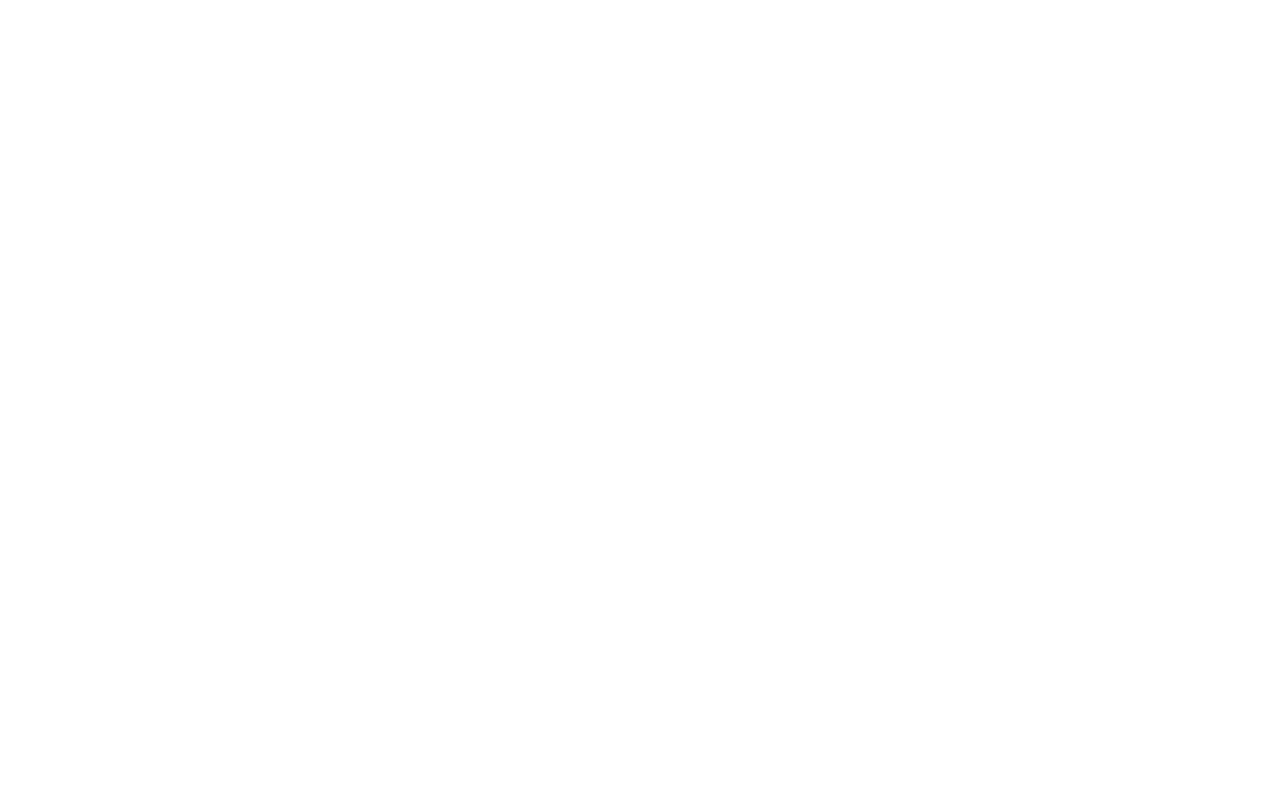
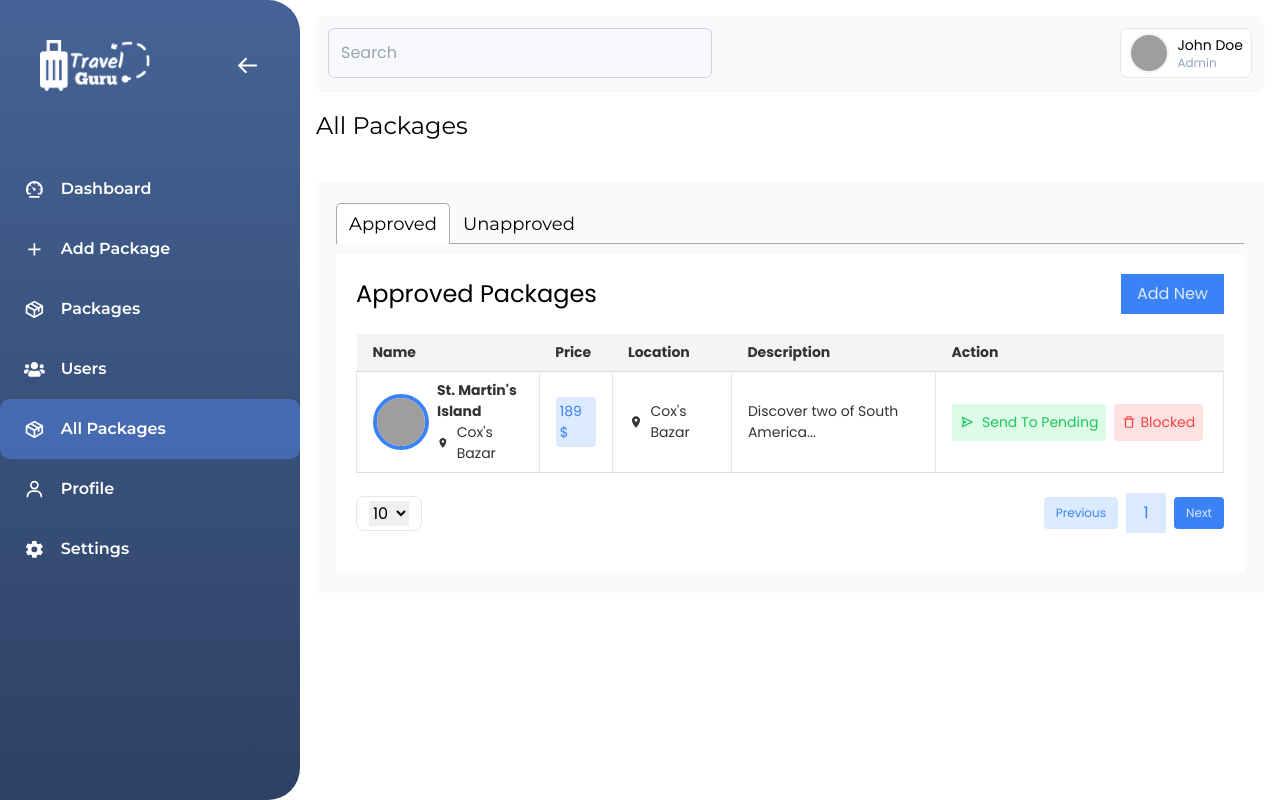
Before and after one commit to sixavengers/travel-agency-client, a React (Create React App) app: page /dashboard/admin/packages in a window 1280 px wide. Before the commit this address had no page. Built offline with nearby package versions, Linux system fonts and the light colour scheme; grey boxes are pictures that could not be loaded.

Commit message:
All packages route designed

```diff
--- a/package.json
+++ b/package.json
@@ -23,6 +23,7 @@
     "react-redux": "^8.0.1",
     "react-router-dom": "6",
     "react-scripts": "^5.0.1",
+    "react-tabs": "^5.1.0",
     "react-tooltip": "^4.4.3",
     "sass": "^1.55.0",
     "typescript": "^4.6.0",
--- a/src/App.tsx
+++ b/src/App.tsx
@@ -3,6 +3,7 @@ import "./App.css";
 import Footer from "./components/Footer/Footer";
 import Home from "./components/Home/Home";
 import Navbar from "./components/Navbar";
+import AllPackages from "./pages/Dashboard/AllPackages/AllPackages";
 
 import Dashboard from "./pages/Dashboard/Dashboard/Dashboard";
 import Overview from "./pages/Dashboard/Overview/Overview";
@@ -41,6 +42,9 @@ function App() {
           {/* users */}
           <Route path="users" element={<Users />} />
 
+          {/* all package */}
+          <Route path="admin/packages" element={<AllPackages />} />
+
           {/* profile */}
           <Route path="profile" element={<Profile />} />
 
--- a/src/components/Home/packagesHome/PackagesHome.tsx
+++ b/src/components/Home/packagesHome/PackagesHome.tsx
@@ -32,9 +32,9 @@ const bestPackages = [
 
 const PackagesHome = () => {
   return (
-    <div className="bg-[#EBF0F4] p-5 mb-6 ">
+    <div className="bg-[#EBF0F4] p-5 py-10 ">
       <div className="container mx-auto">
-        <h2 className="text-2xl text-center capitalize my-4 font-poppins">
+        <h2 className="text-3xl font-bold  text-center uppercase text-sky-500 my-4 font-poppins">
           Best Packages for you
         </h2>
         <hr className="w-24 rounded-lg bg-indigo-600 mx-auto" />
--- /dev/null
+++ b/src/pages/Dashboard/AllPackages/AllPackages.tsx
@@ -0,0 +1,45 @@
+import { Tab, TabList, TabPanel, Tabs } from "react-tabs";
+import "react-tabs/style/react-tabs.css";
+import "./../styles/packages.scss";
+import ApprovedPackages from "./ApprovedPackages/ApprovedPackages";
+import UnapprovedPackage from "./UnapprovedPackage/UnapprovedPackage";
+type Props = {};
+
+const AllPackages = (props: Props) => {
+  return (
+    <div>
+      <div className="dashboard__content__header">
+        <div className="flex items-center justify-between">
+          <h1 className="dashboard__content__header__title font-montserrat text-2xl font-medium">
+            All Packages
+          </h1>
+        </div>
+        <div className="my-10 bg-gray-50 p-5">
+          <Tabs>
+            <TabList>
+              <Tab>
+                <span className="font-montserrat text-lg font-medium">
+                  Approved
+                </span>
+              </Tab>
+              <Tab>
+                <span className="font-montserrat text-lg font-medium">
+                  Unapproved
+                </span>
+              </Tab>
+            </TabList>
+
+            <TabPanel>
+              <ApprovedPackages />
+            </TabPanel>
+            <TabPanel>
+              <UnapprovedPackage />
+            </TabPanel>
+          </Tabs>
+        </div>
+      </div>
+    </div>
+  );
+};
+
+export default AllPackages;
--- /dev/null
+++ b/src/pages/Dashboard/AllPackages/ApprovedPackages/ApprovedPackages.tsx
@@ -0,0 +1,55 @@
+import "react-tabs/style/react-tabs.css";
+import ApprovedRow from "./ApprovedRow";
+type Props = {};
+
+const ApprovedPackages = (props: Props) => {
+  return (
+    <div className="p-5 bg-white">
+      <div className="flex items-center justify-between">
+        <h1 className="text-2xl font-medium">Approved Packages</h1>
+        <div className="flex items-center gap-2">
+          <button className="bg-blue-500 text-blue-100 p-2 px-4 inline-block capitalize">
+            add new
+          </button>
+        </div>
+      </div>
+
+      <div className="overflow-x-auto">
+        <table className="table-auto w-full mt-5 text-left">
+          <thead>
+            <tr className="bg-gray-100">
+              <th className="px-4 py-2">Name</th>
+              <th className="px-4 py-2">Price</th>
+              <th className="px-4 py-2">Location</th>
+              <th className="px-4 py-2">Description</th>
+              <th className="px-4 py-2 w-72">Action</th>
+            </tr>
+          </thead>
+          <tbody>
+            <ApprovedRow />
+          </tbody>
+        </table>
+        <div className="flex items-center justify-between">
+          <div className="flex items-center gap-2 border p-1 px-3 rounded-lg">
+            <select name="" id="">
+              <option value="">10</option>
+              <option value="">20</option>
+              <option value="">30</option>
+            </select>
+          </div>
+          <div className="pagination my-5 flex items-center justify-end gap-2">
+            <button className="bg-blue-100 text-blue-500 p-2 px-3 text-xs rounded">
+              Previous
+            </button>
+            <button className="bg-blue-100 p-2 w-10  text-blue-500">1</button>
+            <button className="bg-blue-500 text-blue-100 p-2 px-3 text-xs rounded">
+              Next
+            </button>
+          </div>
+        </div>
+      </div>
+    </div>
+  );
+};
+
+export default ApprovedPackages;
--- /dev/null
+++ b/src/pages/Dashboard/AllPackages/ApprovedPackages/ApprovedRow.tsx
@@ -0,0 +1,52 @@
+import { BiSend, BiTrashAlt } from "react-icons/bi";
+import { MdLocationOn } from "react-icons/md";
+
+type Props = {};
+
+const ApprovedRow = (props: Props) => {
+  return (
+    <tr>
+      <td className="border px-4 py-2">
+        <div className="flex gap-2 items-center">
+          <img
+            className="w-14 h-14 object-cover rounded-full border-4 border-blue-500"
+            src="http://localhost:3000/static/media/card1.7f4575419f91913a95fd.png"
+            alt=""
+          />
+          <div>
+            <span className="font-bold">St. Martin's Island</span>
+            <span className="flex items-center gap-2">
+              <MdLocationOn /> Cox's Bazar
+            </span>
+          </div>
+        </div>
+      </td>
+      <td className="border px-4 py-2">
+        <span className="bg-blue-100 text-blue-500 p-1 inline-block rounded">
+          189 $
+        </span>
+      </td>
+      <td className="border px-4 py-2">
+        <div className="flex items-center gap-2">
+          <p>
+            <MdLocationOn />
+          </p>
+          <p>Cox's Bazar</p>
+        </div>
+      </td>
+      <td className="border px-4 py-2">Discover two of South America...</td>
+      <td className="border px-4 py-2">
+        <div className="flex items-center gap-2">
+          <button className="bg-green-100 text-green-500 p-2 flex items-center  capitalize gap-2">
+            <BiSend /> Send to pending
+          </button>
+          <button className="bg-red-100 text-red-500 flex items-center gap-1 p-2 rounded capitalize">
+            <BiTrashAlt /> Blocked
+          </button>
+        </div>
+      </td>
+    </tr>
+  );
+};
+
+export default ApprovedRow;
--- /dev/null
+++ b/src/pages/Dashboard/AllPackages/UnapprovedPackage/UnapprovedPackage.tsx
@@ -0,0 +1,55 @@
+import UnapprovedRow from "./UnapprovedRow";
+
+type Props = {};
+
+const UnapprovedPackage = (props: Props) => {
+  return (
+    <div className=" bg-white p-5">
+      <div className="flex items-center justify-between">
+        <h1 className="text-2xl font-medium">Unapproved Packages</h1>
+        <div className="flex items-center gap-2">
+          <button className="bg-blue-500 text-blue-100 p-2 px-4 inline-block capitalize">
+            add new
+          </button>
+        </div>
+      </div>
+
+      <div className="overflow-x-auto">
+        <table className="table-auto w-full mt-5 text-left">
+          <thead>
+            <tr className="bg-gray-100">
+              <th className="px-4 py-2">Name</th>
+              <th className="px-4 py-2">Price</th>
+              <th className="px-4 py-2">Location</th>
+              <th className="px-4 py-2">Description</th>
+              <th className="px-4 py-2 w-72">Action</th>
+            </tr>
+          </thead>
+          <tbody>
+            <UnapprovedRow />
+          </tbody>
+        </table>
+        <div className="flex items-center justify-between">
+          <div className="flex items-center gap-2 border p-1 px-3 rounded-lg">
+            <select name="" id="">
+              <option value="">10</option>
+              <option value="">20</option>
+              <option value="">30</option>
+            </select>
+          </div>
+          <div className="pagination my-5 flex items-center justify-end gap-2">
+            <button className="bg-blue-100 text-blue-500 p-2 px-3 text-xs rounded">
+              Previous
+            </button>
+            <button className="bg-blue-100 p-2 w-10  text-blue-500">1</button>
+            <button className="bg-blue-500 text-blue-100 p-2 px-3 text-xs rounded">
+              Next
+            </button>
+          </div>
+        </div>
+      </div>
+    </div>
+  );
+};
+
+export default UnapprovedPackage;
--- /dev/null
+++ b/src/pages/Dashboard/AllPackages/UnapprovedPackage/UnapprovedRow.tsx
@@ -0,0 +1,52 @@
+import { BiCheck, BiTrashAlt } from "react-icons/bi";
+import { MdLocationOn } from "react-icons/md";
+
+type Props = {};
+
+const UnapprovedRow = (props: Props) => {
+  return (
+    <tr>
+      <td className="border px-4 py-2">
+        <div className="flex gap-2 items-center">
+          <img
+            className="w-14 h-14 object-cover rounded-full border-4 border-blue-500"
+            src="http://localhost:3000/static/media/card1.7f4575419f91913a95fd.png"
+            alt=""
+          />
+          <div>
+            <span className="font-bold">St. Martin's Island</span>
+            <span className="flex items-center gap-2">
+              <MdLocationOn /> Cox's Bazar
+            </span>
+          </div>
+        </div>
+      </td>
+      <td className="border px-4 py-2">
+        <span className="bg-blue-100 text-blue-500 p-1 inline-block rounded">
+          189 $
+        </span>
+      </td>
+      <td className="border px-4 py-2">
+        <div className="flex items-center gap-2">
+          <p>
+            <MdLocationOn />
+          </p>
+          <p>Cox's Bazar</p>
+        </div>
+      </td>
+      <td className="border px-4 py-2">Discover two of South America...</td>
+      <td className="border px-4 py-2">
+        <div className="flex items-center gap-2">
+          <button className="bg-green-500 text-green-100 rounded-full p-1 px-2 flex items-center  capitalize gap-2">
+            <BiCheck /> Confirm
+          </button>
+          <button className="bg-red-100 text-red-500 flex items-center gap-1 p-1 px-2 rounded-full capitalize">
+            <BiTrashAlt /> Blocked
+          </button>
+        </div>
+      </td>
+    </tr>
+  );
+};
+
+export default UnapprovedRow;
--- a/src/pages/Dashboard/Dashboard/DashboardMenus.tsx
+++ b/src/pages/Dashboard/Dashboard/DashboardMenus.tsx
@@ -34,6 +34,11 @@ const DashboardMenus = (props: Props) => {
       name: "Users",
       path: "/dashboard/users",
       icon: <FaUsers />,
+    },
+    {
+      name: "All Packages",
+      path: "/dashboard/admin/packages",
+      icon: <BiPackage />,
     },
     {
       name: "Profile",
```
Also changed, not shown: 1 other file (tests, documents, lock files or other folders).
